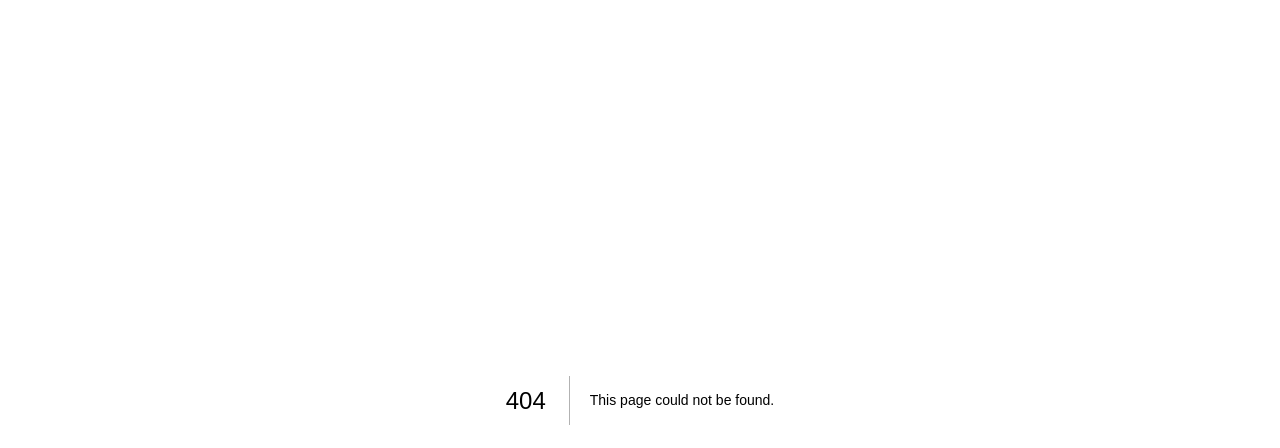
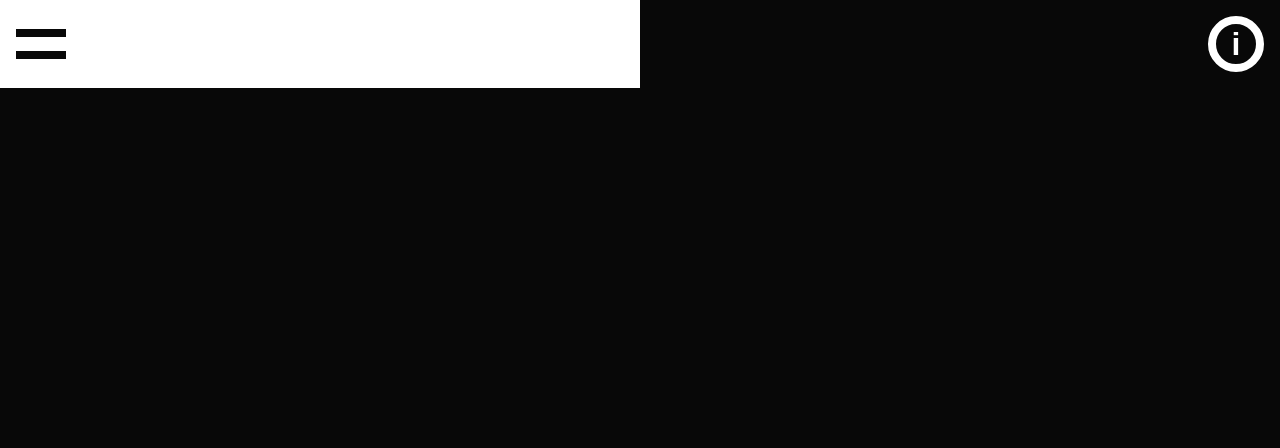
Before and after one commit to workout-trackers/debate-app-fe, a Next.js app: page /boards/1 in a window 1280 px wide. Before the commit this address had no page. Shown: the top 448 px of the page. Built offline with nearby package versions, Linux system fonts and the light colour scheme.

Commit message:
feat: add standard components

```diff
--- /dev/null
+++ b/src/pages/boards/[id].tsx
@@ -0,0 +1,13 @@
+import NavBar from '@/components/NavBar';
+import InfoSection from '@/components/InfoSection';
+import styles from '@/styles/Home.module.css';
+
+export default function Board() {
+
+  return (
+    <main className="main">
+      <NavBar />
+      <InfoSection />
+    </main>
+  )
+}
--- a/src/pages/index.tsx
+++ b/src/pages/index.tsx
@@ -20,7 +20,7 @@ export default function Home() {
         <meta name="viewport" content="width=device-width, initial-scale=1" />
         <link rel="icon" href="/favicon.ico" />
       </Head>
-      <main className={styles.main}>
+      <main className="main">
         <NavBar user={user} />
         <section className={styles.loginSection}>
           <Link href="/signup" className={`${styles.ball} ${styles.ballOne}`}>
--- a/src/pages/login.tsx
+++ b/src/pages/login.tsx
@@ -1,5 +1,3 @@
 export default function Login() {
-  return (
-    <p>Hey</p>
-  )
+  return <p>Hey</p>;
 }
--- a/src/styles/globals.css
+++ b/src/styles/globals.css
@@ -20,6 +20,19 @@ body {
   color: white;
 }
 
+.main {
+  display: flex;
+  flex-direction: column;
+  padding: 1rem 1rem;
+  background: rgb(255, 255, 255);
+  background: linear-gradient(
+    90deg,
+    rgba(255, 255, 255, 1) 50%,
+    rgba(8, 8, 8, 1) 50%
+  );
+  position: relative;
+}
+
 button {
   border: 0px;
   padding: 0px;
```
Also changed, not shown: src/styles/Home.module.css (+0 -13 lines), src/pages/boards.tsx (added), src/styles/SpecificBoard.module.css (added).
